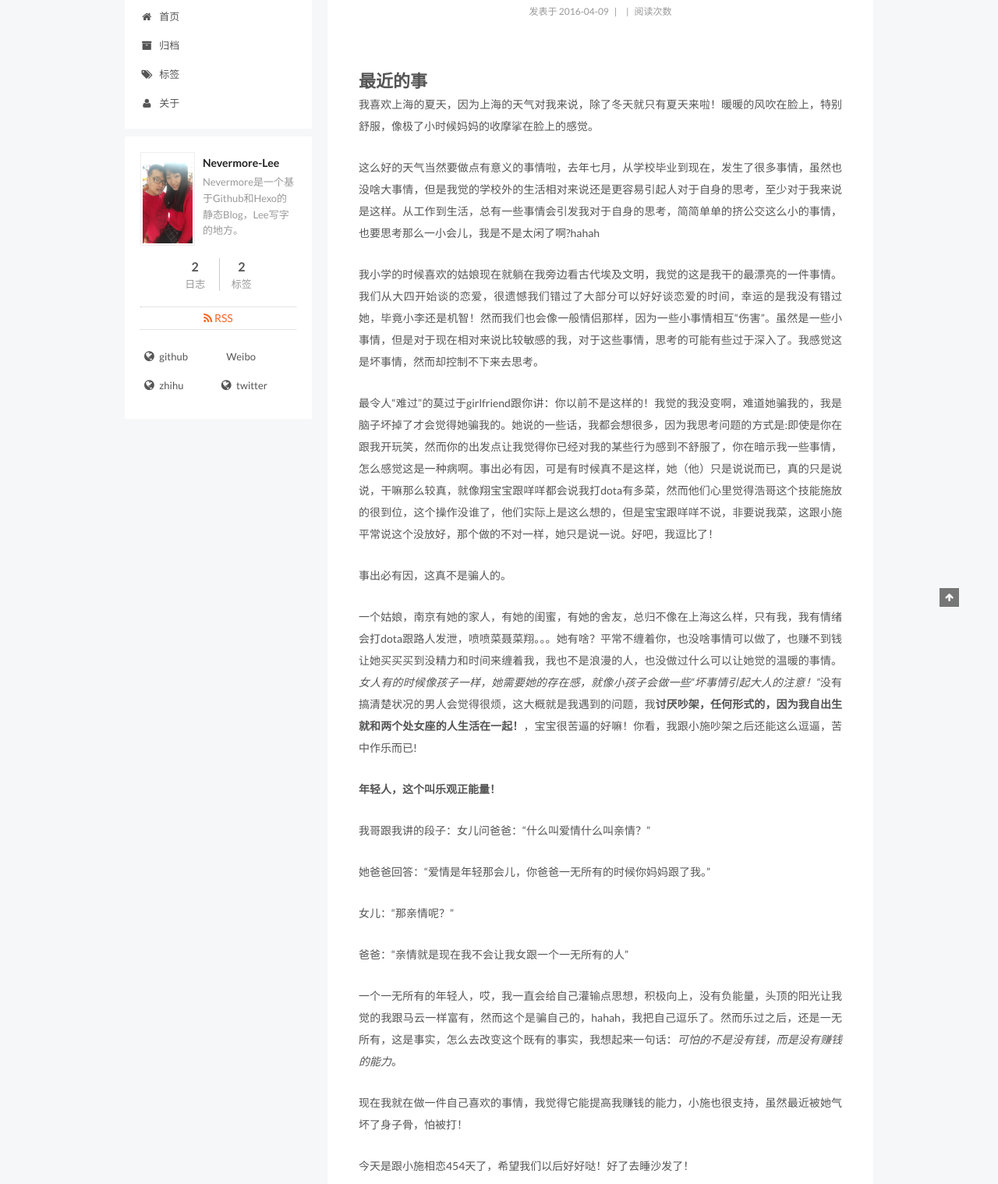
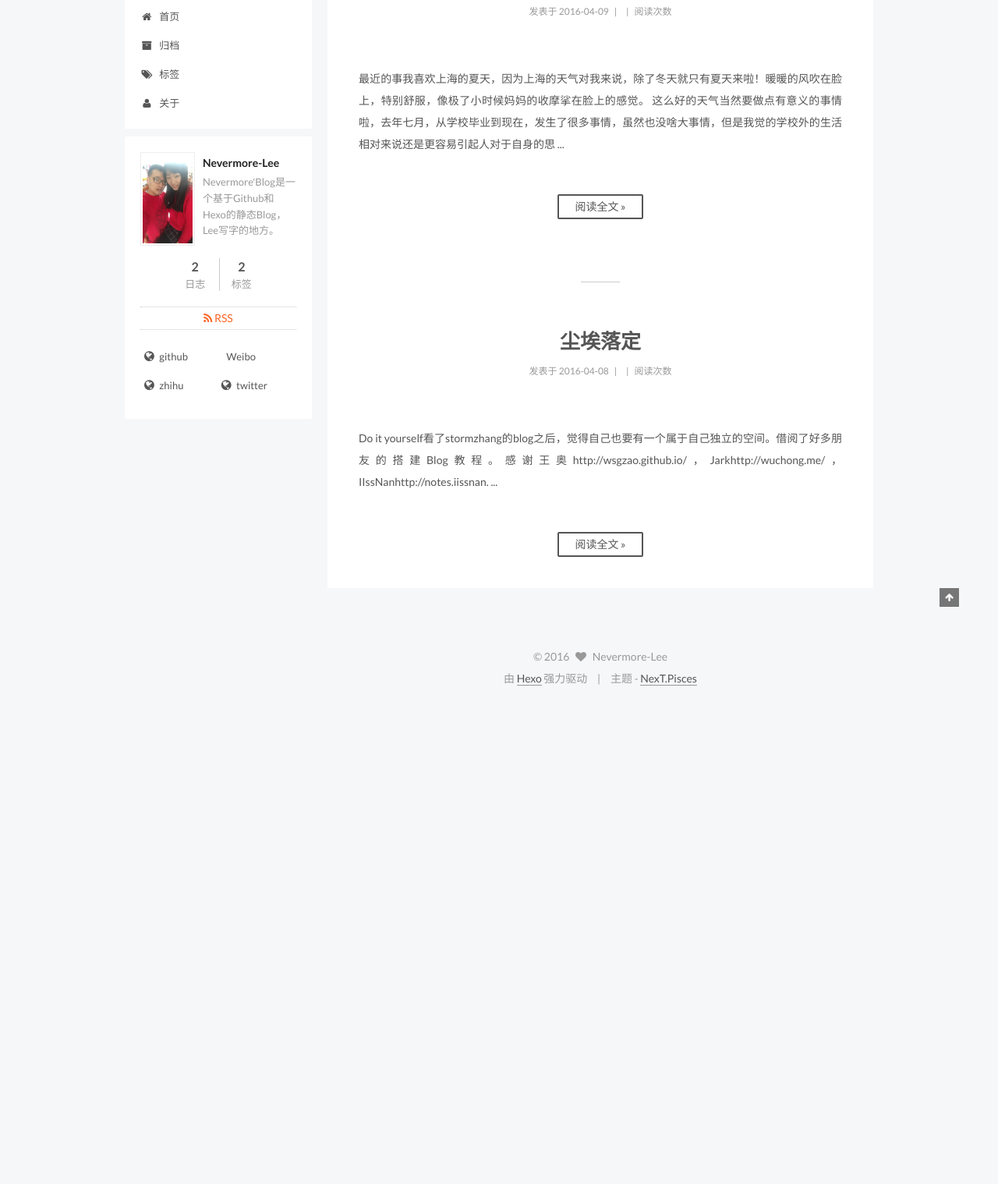
Before and after one commit to Nevermore-Lee/Nevermore-Lee.github.io, a plain HTML site: page index.html in a window 1280 px wide. Shown: the part 122-1640 px from the top of the page at 78% size. After the commit the page ends 1026 px from the top, so only its background shows below. Drawn offline with Linux system fonts and the light colour scheme; a script that the page names is missing; some icons are missing.

Commit message:
Site updated: 2016-04-10 00:05:58

```diff
--- a/css/main.css
+++ b/css/main.css
@@ -1518,7 +1518,7 @@ pre .javascript .function {
   width: 4px;
   height: 4px;
   border-radius: 50%;
-  background: #1ff;
+  background: #3cd44b;
 }
 .links-of-blogroll {
   font-size: 13px;
--- a/index.html
+++ b/index.html
@@ -59,15 +59,15 @@
 
 
 
-<meta name="description" content="Nevermore是一个基于Github和Hexo的静态Blog，Lee写字的地方。">
+<meta name="description" content="Nevermore&apos;Blog是一个基于Github和Hexo的静态Blog，Lee写字的地方。">
 <meta property="og:type" content="website">
 <meta property="og:title" content="Nevermore'Blog">
 <meta property="og:url" content="https://github.com/Nevermore-Lee/index.html">
 <meta property="og:site_name" content="Nevermore'Blog">
-<meta property="og:description" content="Nevermore是一个基于Github和Hexo的静态Blog，Lee写字的地方。">
+<meta property="og:description" content="Nevermore&apos;Blog是一个基于Github和Hexo的静态Blog，Lee写字的地方。">
 <meta name="twitter:card" content="summary">
 <meta name="twitter:title" content="Nevermore'Blog">
-<meta name="twitter:description" content="Nevermore是一个基于Github和Hexo的静态Blog，Lee写字的地方。">
+<meta name="twitter:description" content="Nevermore&apos;Blog是一个基于Github和Hexo的静态Blog，Lee写字的地方。">
 
 
 
@@ -277,22 +277,15 @@
 
 
 
-            <h1 id="最近的事"><a href="#最近的事" class="headerlink" title="最近的事"></a>最近的事</h1><p>我喜欢上海的夏天，因为上海的天气对我来说，除了冬天就只有夏天来啦！暖暖的风吹在脸上，特别舒服，像极了小时候妈妈的收摩挲在脸上的感觉。</p>
-<p>这么好的天气当然要做点有意义的事情啦，去年七月，从学校毕业到现在，发生了很多事情，虽然也没啥大事情，但是我觉的学校外的生活相对来说还是更容易引起人对于自身的思考，至少对于我来说是这样。从工作到生活，总有一些事情会引发我对于自身的思考，简简单单的挤公交这么小的事情，也要思考那么一小会儿，我是不是太闲了啊?hahah</p>
-<p>我小学的时候喜欢的姑娘现在就躺在我旁边看古代埃及文明，我觉的这是我干的最漂亮的一件事情。我们从大四开始谈的恋爱，很遗憾我们错过了大部分可以好好谈恋爱的时间，幸运的是我没有错过她，毕竟小李还是机智！然而我们也会像一般情侣那样，因为一些小事情相互“伤害”。虽然是一些小事情，但是对于现在相对来说比较敏感的我，对于这些事情，思考的可能有些过于深入了。我感觉这是坏事情，然而却控制不下来去思考。</p>
-<p>最令人“难过”的莫过于girlfriend跟你讲：你以前不是这样的！我觉的我没变啊，难道她骗我的，我是脑子坏掉了才会觉得她骗我的。她说的一些话，我都会想很多，因为我思考问题的方式是:即使是你在跟我开玩笑，然而你的出发点让我觉得你已经对我的某些行为感到不舒服了，你在暗示我一些事情，怎么感觉这是一种病啊。事出必有因，可是有时候真不是这样，她（他）只是说说而已，真的只是说说，干嘛那么较真，就像翔宝宝跟咩咩都会说我打dota有多菜，然而他们心里觉得浩哥这个技能施放的很到位，这个操作没谁了，他们实际上是这么想的，但是宝宝跟咩咩不说，非要说我菜，这跟小施平常说这个没放好，那个做的不对一样，她只是说一说。好吧，我逗比了！</p>
-<p>事出必有因，这真不是骗人的。</p>
-<p>一个姑娘，南京有她的家人，有她的闺蜜，有她的舍友，总归不像在上海这么样，只有我，我有情绪会打dota跟路人发泄，喷喷菜聂菜翔。。。她有啥？平常不缠着你，也没啥事情可以做了，也赚不到钱让她买买买到没精力和时间来缠着我，我也不是浪漫的人，也没做过什么可以让她觉的温暖的事情。<em>女人有的时候像孩子一样，她需要她的存在感，就像小孩子会做一些“坏事情引起大人的注意！”</em>没有搞清楚状况的男人会觉得很烦，这大概就是我遇到的问题，我<strong>讨厌吵架，任何形式的，因为我自出生就和两个处女座的人生活在一起！</strong>，宝宝很苦逼的好嘛！你看，我跟小施吵架之后还能这么逗逼，苦中作乐而已!</p>
-<p><strong>年轻人，这个叫乐观正能量！</strong></p>
-<p>我哥跟我讲的段子：女儿问爸爸：“什么叫爱情什么叫亲情？”</p>
-<p>她爸爸回答：“爱情是年轻那会儿，你爸爸一无所有的时候你妈妈跟了我。”</p>
-<p>女儿：“那亲情呢？”</p>
-<p>爸爸：“亲情就是现在我不会让我女跟一个一无所有的人”</p>
-<p>一个一无所有的年轻人，哎，我一直会给自己灌输点思想，积极向上，没有负能量，头顶的阳光让我觉的我跟马云一样富有，然而这个是骗自己的，hahah，我把自己逗乐了。然而乐过之后，还是一无所有，这是事实，怎么去改变这个既有的事实，我想起来一句话：<em>可怕的不是没有钱，而是没有赚钱的能力</em>。</p>
-<p>现在我就在做一件自己喜欢的事情，我觉得它能提高我赚钱的能力，小施也很支持，虽然最近被她气坏了身子骨，怕被打！</p>
-<p>今天是跟小施相恋454天了，希望我们以后好好哒！好了去睡沙发了！</p>
+          最近的事我喜欢上海的夏天，因为上海的天气对我来说，除了冬天就只有夏天来啦！暖暖的风吹在脸上，特别舒服，像极了小时候妈妈的收摩挲在脸上的感觉。
+这么好的天气当然要做点有意义的事情啦，去年七月，从学校毕业到现在，发生了很多事情，虽然也没啥大事情，但是我觉的学校外的生活相对来说还是更容易引起人对于自身的思
+          ...
 
-
+          <div class="post-more-link text-center">
+            <a class="btn" href="/2016/04/09/我们为什么会这样/#more" rel="contents">
+              阅读全文 &raquo;
+            </a>
+          </div>
 
 
     </div>
@@ -399,10 +392,14 @@
 
 
 
-            <h1 id="Do-it-yourself"><a href="#Do-it-yourself" class="headerlink" title="Do it yourself"></a>Do it yourself</h1><p>看了stormzhang的blog之后，觉得自己也要有一个属于自己独立的空间。借阅了好多朋友的搭建Blog教程。感谢王奥<a href="http://wsgzao.github.io/" target="_blank" rel="external">http://wsgzao.github.io/</a>，Jark<a href="http://wuchong.me/" target="_blank" rel="external">http://wuchong.me/</a>，IIssNan<a href="http://notes.iissnan.com/" target="_blank" rel="external">http://notes.iissnan.com/</a>。</p>
-<p>在读立写生<a href="http://cnfeat.com/" target="_blank" rel="external">http://cnfeat.com/</a>的blog看到的一句话，独立的才是自己的，没有什么比这个更令人兴奋得了。为什么要自己写博客，写博客的过程中我会主动的思考，理清思路，这在平常生活中可能已经被自己遗忘的一种生存技能我想通过写blog这个过程寻找回来。</p>
+          Do it yourself看了stormzhang的blog之后，觉得自己也要有一个属于自己独立的空间。借阅了好多朋友的搭建Blog教程。感谢王奥http://wsgzao.github.io/，Jarkhttp://wuchong.me/，IIssNanhttp://notes.iissnan.
+          ...
 
-
+          <div class="post-more-link text-center">
+            <a class="btn" href="/2016/04/08/尘埃落定/#more" rel="contents">
+              阅读全文 &raquo;
+            </a>
+          </div>
 
 
     </div>
@@ -465,7 +462,7 @@
                src="/images/avatar.png"
                alt="Nevermore-Lee" />
           <p class="site-author-name" itemprop="name">Nevermore-Lee</p>
-          <p class="site-description motion-element" itemprop="description">Nevermore是一个基于Github和Hexo的静态Blog，Lee写字的地方。</p>
+          <p class="site-description motion-element" itemprop="description">Nevermore'Blog是一个基于Github和Hexo的静态Blog，Lee写字的地方。</p>
         </div>
         <nav class="site-state motion-element">
           <div class="site-state-item site-state-posts">
```
Also changed, not shown: 2016/04/08/尘埃落定/index.html (+1 -1 lines), 2016/04/09/我们为什么会这样/index.html (+1 -1 lines), about/index.html (+1 -1 lines), archives/2016/04/index.html (+4 -4 lines), archives/2016/index.html (+4 -4 lines), archives/index.html (+4 -4 lines), categories/index.html (+4 -4 lines), tags/Hexo-Next-Blog/index.html (+4 -4 lines), tags/index.html (+4 -4 lines), tags/情感-生活/index.html (+4 -4 lines).
